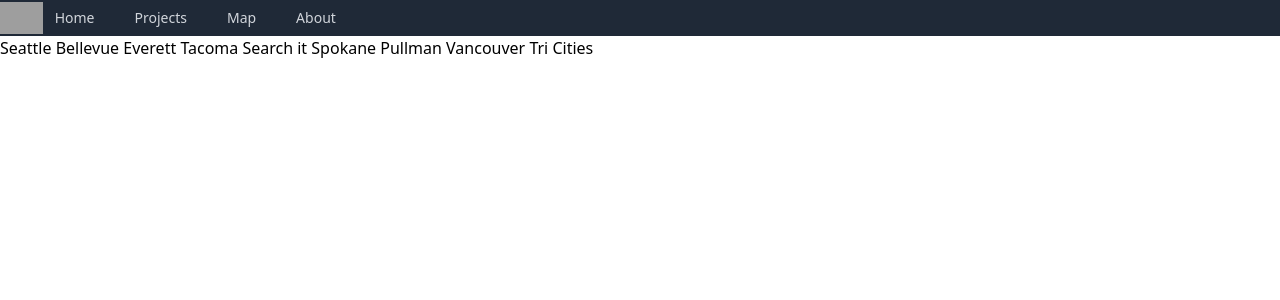
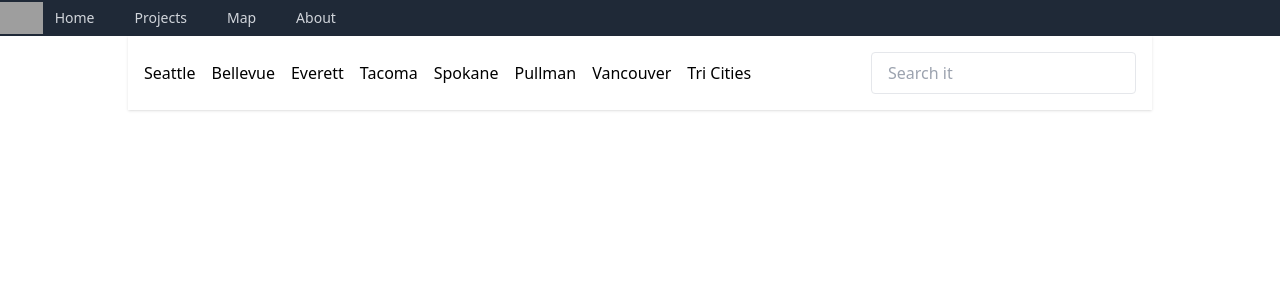
Before and after one commit to KyanPepper/Washington-Construction-Tracker, a SvelteKit app in the folder Frontend/: page /projects in a window 1280 px wide. Shown: the top 300 px of the page. Built offline with nearby package versions, Linux system fonts and the light colour scheme; grey boxes are pictures that could not be loaded.

Commit message:
project page v2

```diff
--- a/Frontend/src/routes/projects/+page.svelte
+++ b/Frontend/src/routes/projects/+page.svelte
@@ -1,24 +1,16 @@
+<nav class="bg-white shadow flex items-center justify-between p-4 mx-auto max-w-screen-lg font-sans">
+    <div class="flex items-center">
+        <a class="mr-4">Seattle</a>
+        <a class="mr-4">Bellevue</a>
+        <a class="mr-4">Everett</a>
+        <a class="mr-4">Tacoma</a>
+        <a class="mr-4">Spokane</a>
+        <a class="mr-4">Pullman</a>
+        <a class="mr-4">Vancouver</a>
+        <a class="mr-4">Tri Cities</a>
+    </div>
 
-<nav class="shadow-white">
-
-      <div class="flex flex-1 items-center justify-center sm:items-stretch sm:justify-start">
-        <div class="flex flex-shrink-0 items-center">
-        </div>
-          <div class="bg-center">
-            <a>Seattle</a>
-            <a>Bellevue</a>
-            <a>Everett</a>
-            <a>Tacoma</a>
-
-
-            <a>Search it</a>
-
-
-            <a>Spokane</a>
-            <a>Pullman</a>
-            <a>Vancouver</a>
-            <a>Tri Cities</a>
-
-        </div>
-      </div>
+    <div>
+        <input type="text" placeholder="Search it" class="border px-4 py-2 rounded" />
+    </div>
 </nav>
```
